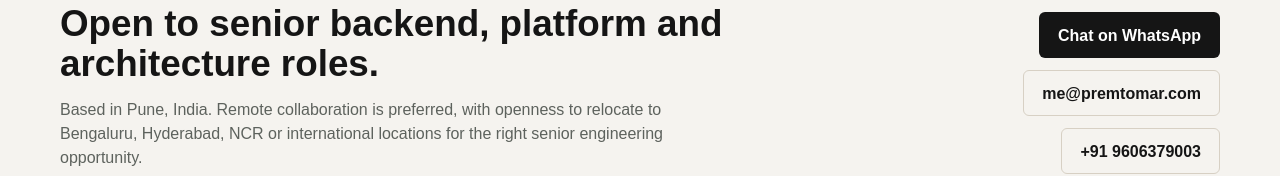
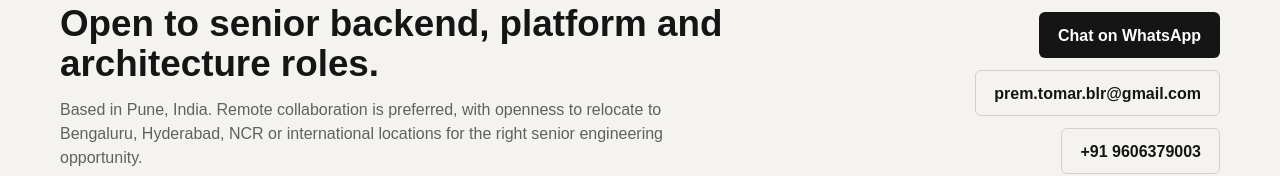
Before and after one commit to Prem-Tomar/portfolio, a React (Vite) app: page / in a window 1280 px wide. Shown: the part 4429-4605 px from the top of the page. Built offline with nearby package versions, Linux system fonts and the light colour scheme.

Commit message:
Use Gmail contact address

```diff
--- a/app/page.tsx
+++ b/app/page.tsx
@@ -359,8 +359,8 @@ export default function Home() {
           <a className="button button-primary" href={whatsappUrl} target="_blank" rel="noreferrer">
             Chat on WhatsApp
           </a>
-          <a className="button button-secondary" href="mailto:me@premtomar.com">
-            me@premtomar.com
+          <a className="button button-secondary" href="mailto:prem.tomar.blr@gmail.com">
+            prem.tomar.blr@gmail.com
           </a>
           <a className="button button-quiet" href="tel:+919606379003">
             +91 9606379003
```
